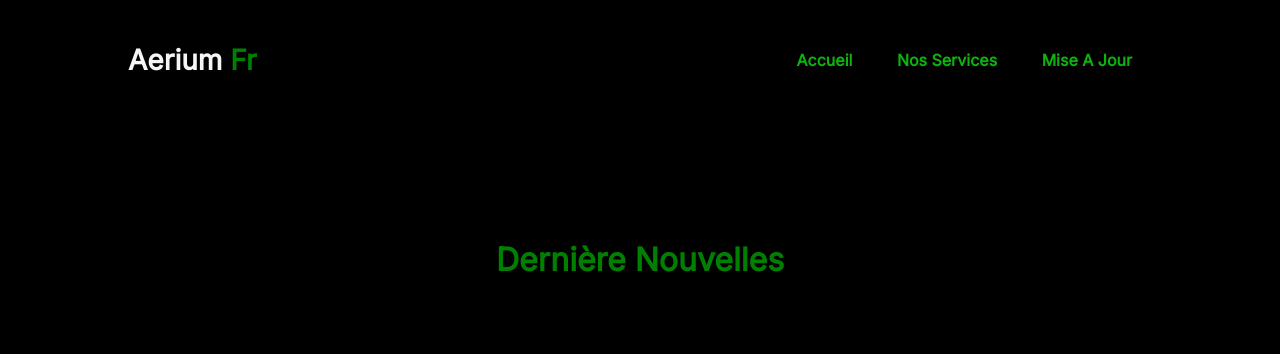
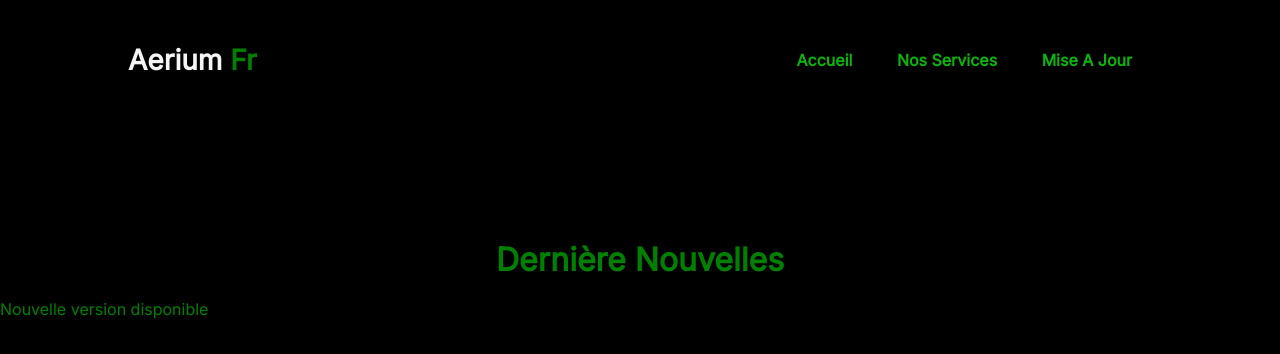
Before and after one commit to aerium-fr/aerium-fr.github.io, a website: page index.html in a window 1280 px wide. Drawn offline with Linux system fonts and the light colour scheme.

Commit message:
Little Update

```diff
--- a/index.html
+++ b/index.html
@@ -6,8 +6,9 @@
     <meta charset="UTF-8">
     <meta http-equiv="X-UA-Compatible" content="IE=edge">
     <meta name="viewport" content="width=device-width, initial-scale=1.0">
+    <link rel="shortcut icon" href="src/img/icon.ico" type="image/x-icon">
     <link rel="stylesheet" href="src/css/style.css">
-    <title>Aerium</title>
+    <title>Aerium - Accueil</title>
 </head>
 <body>
     <div class="nav">
@@ -29,6 +30,10 @@
     <h1>
         Dernière Nouvelles
     </h1>
+    <br>
+    <p>
+        Nouvelle version disponible
+    </p>
     <script src="./src/js/log.js"></script>
 </body>
 </html>
```
Also changed, not shown: package.json (added, +8 -0 lines), src/img/icon.ico (added).
